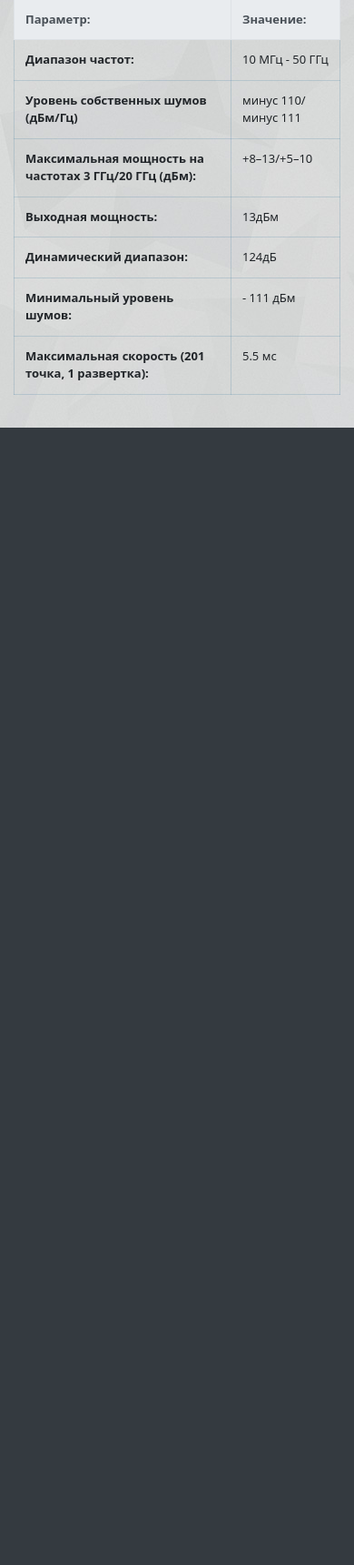
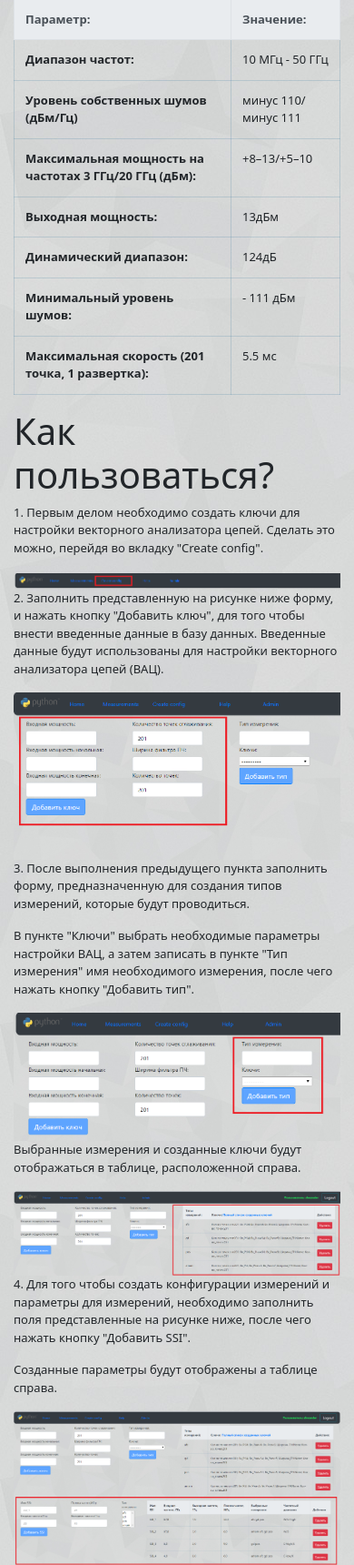
Before and after one commit to Alexander-web/Project_in_django, a Django app: page /help/ in a window 390 px wide. Shown: the part 374-2094 px from the top of the page at 91% size. Before the commit the page ends 844 px from the top, so only its background shows below. Run offline with Django 3.2, Linux system fonts and the light colour scheme; some libraries are stand-ins or nearby versions.

Commit message:
Нет времени объяснять!

```diff
--- a/app/templates/app/base.html
+++ b/app/templates/app/base.html
@@ -90,6 +90,7 @@
                                 </p>
                             </div>
                         </form>
+                    <p>Все ответы на возникшие вопросы можно найти в разделе Help!</p>
                     </div>
                 </div>
                 {% endblock%}
--- a/app/templates/app/help.html
+++ b/app/templates/app/help.html
@@ -47,7 +47,35 @@
         </table>
     </div>
 </div>
-
-
+<div class="row ">
+    <div class="col-md ">
+        <h1>Как пользоваться?</h1>
+        <p>
+        1. Первым делом необходимо создать ключи для настройки векторного анализатора цепей.
+        Cделать это можно, перейдя во вкладку "Create config".
+        </p>
+        <img src="{% static 'images/Снимок_1.PNG' %}" alt="logo" class='img-fluid' width='1100' height='500'>
+        {% comment %} <a href="#" class="stretched-link">1.</a> {% endcomment %}
+        <p>
+        2. Заполнить представленную на рисунке ниже форму, и нажать кнопку "Добавить ключ", для того чтобы внести введенные данные в базу данных.
+        Введенные данные будут использованы для настройки векторного анализатора цепей (ВАЦ).
+        </p>
+        <img src="{% static 'images/Снимок_2.PNG' %}" alt="logo" class='img-fluid' width='700' height='500'>
+        <p>
+        3. После выполнения предыдущего пункта заполнить форму, предназначенную для создания типов измерений, которые будут проводиться.
+        </p>
+        <p>В пункте "Ключи" выбрать необходимые параметры настройки ВАЦ, а затем записать в пункте "Тип измерения" имя необходимого измерения, после чего нажать кнопку "Добавить тип".</p>
+        <img src="{% static 'images/Снимок_3.PNG' %}" alt="logo" class='img-fluid' width='700' height='500'>
+        <p>
+            Выбранные измерения и созданные ключи будут отображаться в таблице, расположенной справа.
+        </p>
+        <img src="{% static 'images/Снимок_4.PNG' %}" alt="logo" class='img-fluid' width='1200' height='1200'>
+        <p>
+        4. Для того чтобы создать конфигурации измерений и параметры для измерений, необходимо заполнить поля представленные на рисунке ниже, после чего нажать кнопку "Добавить SSI".
+        </p>
+        <p>Созданные параметры будут отображены а таблице справа.</p>
+        <img src="{% static 'images/Снимок_5.PNG' %}" alt="logo" class='img-fluid' width='1200' height='1200'>
+    </div>
+</div>
 
 {% endblock content %}
--- a/app/templates/app/measure_info.html
+++ b/app/templates/app/measure_info.html
@@ -20,7 +20,7 @@
                         <td><a href={% url 'ssi_detail' ssi_name %}>{{ssi_name}}</a></td>
                         <td>{{data.measurement_data.time}}</td>
                         <td>{{keys.key}}</td>
-                        <td>{{operator.get}}</td>
+                        <td>{{user}}</td>
                     </tr>
                 </tbody>
             </table>
--- a/app/views.py
+++ b/app/views.py
@@ -188,6 +188,7 @@ class Check_valid(TemplateView):
     def get(self,req,mt_name,ssi_info_name,id_measure,valid):
         context={}
         context['mt_name']=mt_name
+        context['keys']=MeasureType.objects.get(name=mt_name)
         context['ssi_name']=ssi_info_name
         context['data']=AcceptData.objects.get(id=id_measure)
         context['data_id']=id_measure
```
Also changed, not shown: app/templates/app/index.html (+5 -5 lines), app/templates/app/ssi_detail.html (+8 -8 lines), app/static/images/Снимок_1.PNG (added), app/static/images/Снимок_2.PNG (added), app/static/images/Снимок_3.PNG (added), app/static/images/Снимок_4.PNG (added), app/static/images/Снимок_5.PNG (added). Lines whose indentation alone changed are shown as unchanged.
